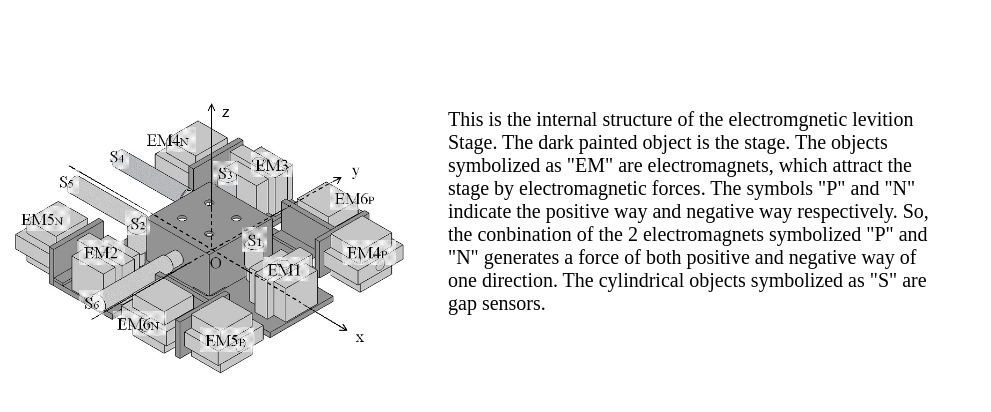
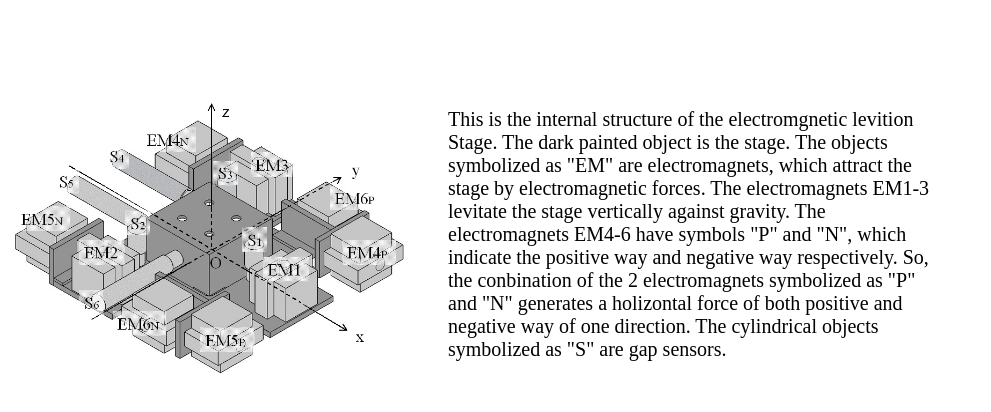
Before and after one commit to AoyamaKohbo/JizoLab, a plain HTML site: page index.html in a window 1280 px wide. Shown: the part 1182-1594 px from the top of the page, without its empty margins (0-991 px from the left). Drawn offline with Linux system fonts and the light colour scheme.

Commit message:
Update index.html

```diff
--- a/index.html
+++ b/index.html
@@ -49,8 +49,9 @@
       <div class="contents-item">
         <p>This is the internal structure of the electromgnetic levition Stage. The dark painted object is the stage.
           The objects symbolized as "EM" are electromagnets, which attract the stage by electromagnetic forces.
-          The symbols "P" and "N" indicate the positive way and negative way respectively.
-          So, the conbination of the 2 electromagnets symbolized "P" and "N" generates a force of both positive and negative way of one direction.
+          The electromagnets EM1-3 levitate the stage vertically against gravity.
+          The electromagnets EM4-6 have symbols "P" and "N", which indicate the positive way and negative way respectively.
+          So, the conbination of the 2 electromagnets symbolized as "P" and "N" generates a holizontal force of both positive and negative way of one direction.
           The cylindrical objects symbolized as "S" are gap sensors.</p>
       </div>
     </div>
```
